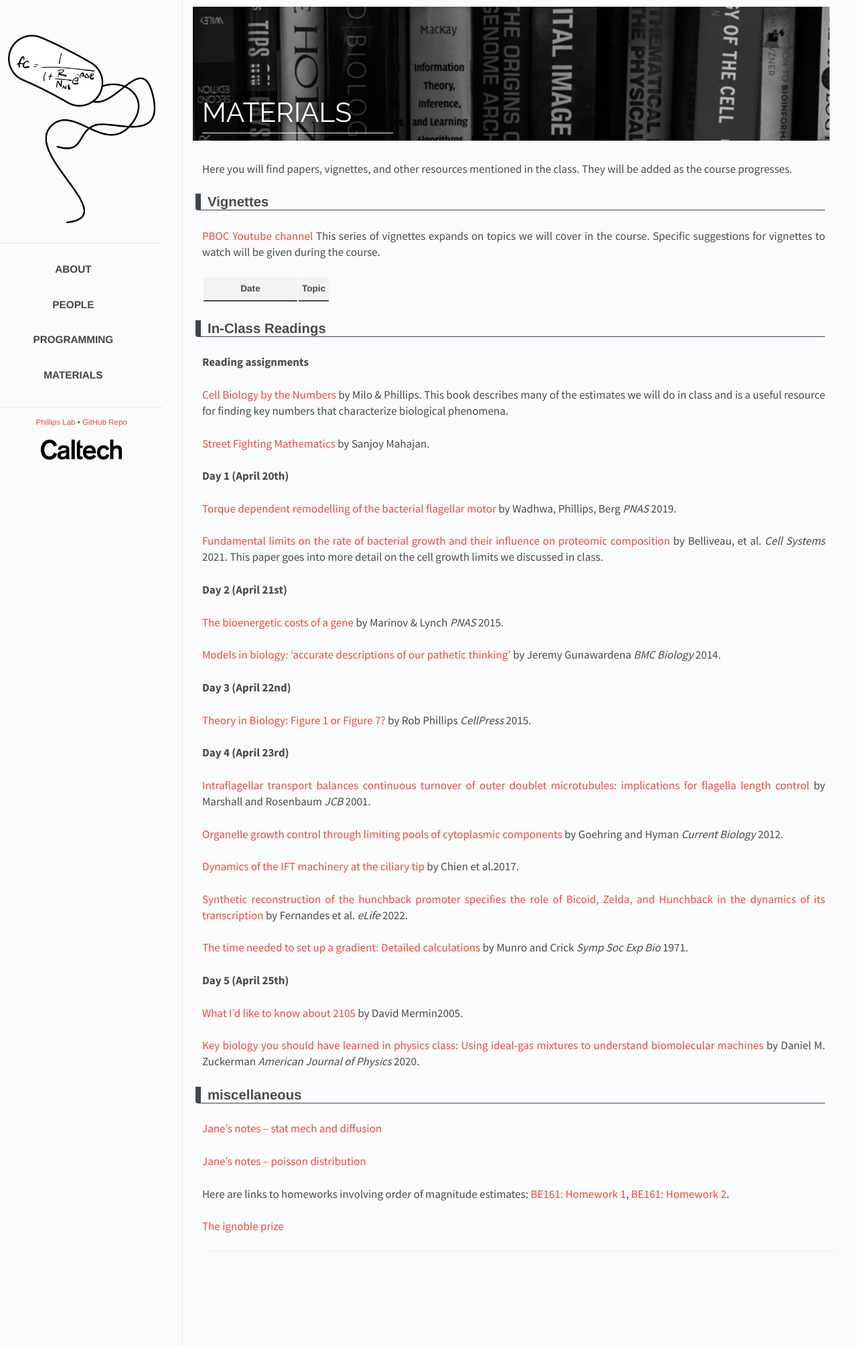
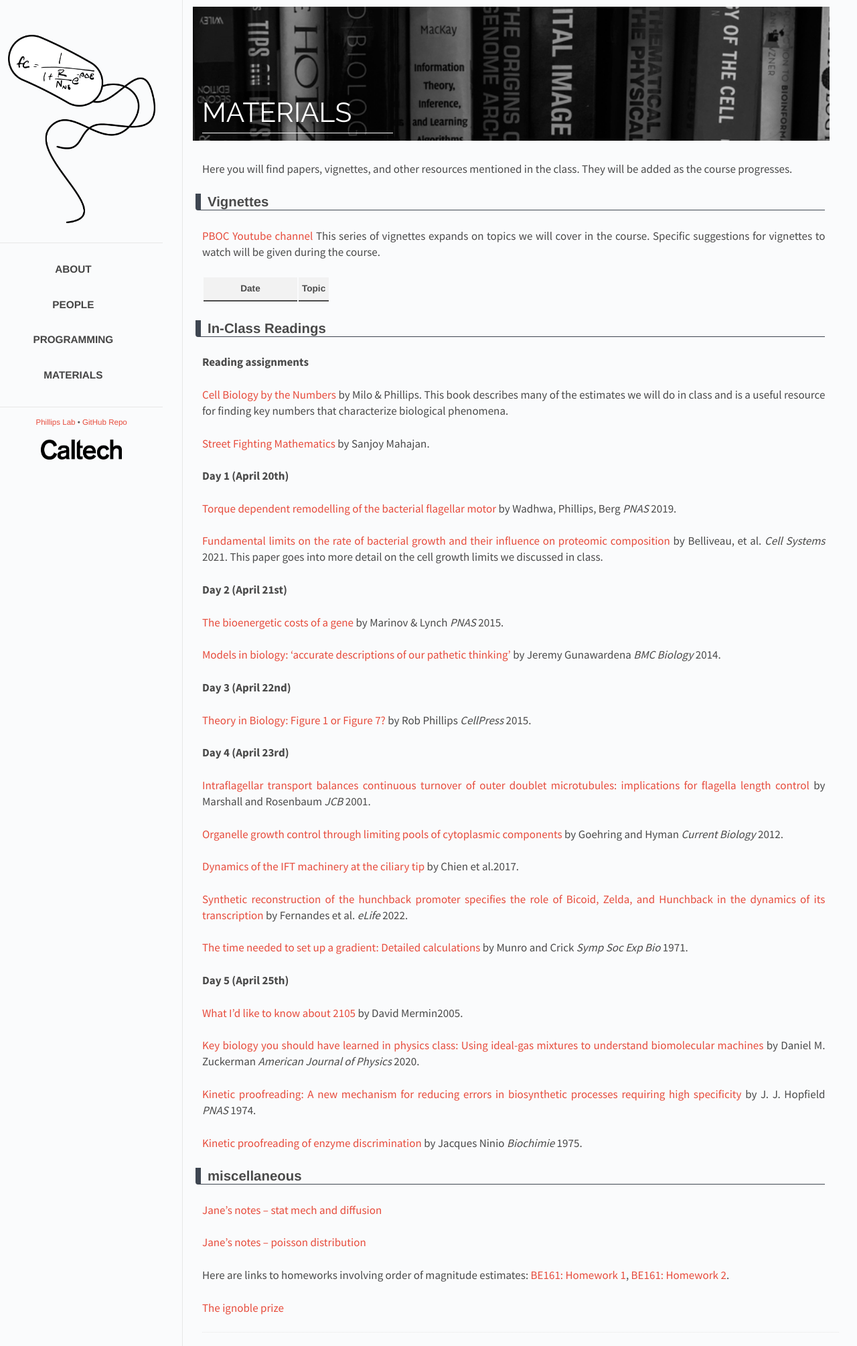
Before and after one commit to RPGroup-PBoC/pboc22_heidelberg, a Jekyll site: the page built from _posts/2022-01-28-materials.md, in a window 1280 px wide. Shown: the whole page at 67% size. Built offline with Jekyll 4.4.1, drawn with Linux system fonts in a browser that asks for light colours.

Commit message:
added hopfield ninio

```diff
--- a/_data/papers.yaml
+++ b/_data/papers.yaml
@@ -84,6 +84,18 @@ Day 5 (April 25th):
    journal: "American Journal of Physics"
    year: "2020"
    link: "https://arxiv.org/pdf/1906.08392.pdf"
+
+ - title: "Kinetic proofreading: A new mechanism for reducing errors in biosynthetic processes requiring high specificity"
+   author: "J. J. Hopfield"
+   journal: "PNAS"
+   year: "1974"
+   link: "https://www.pnas.org/doi/epdf/10.1073/pnas.71.10.4135"
+
+ - title: "Kinetic proofreading of enzyme discrimination"
+   author: "Jacques Ninio"
+   journal: "Biochimie"
+   year: "1975"
+   link: "https://static.ias.edu/pitp/archive/2012files/Kinetic_amplification.pdf"
 
 # Day 1 (September 9th):
 #   - title: "The biomass distribution on Earth"
```
